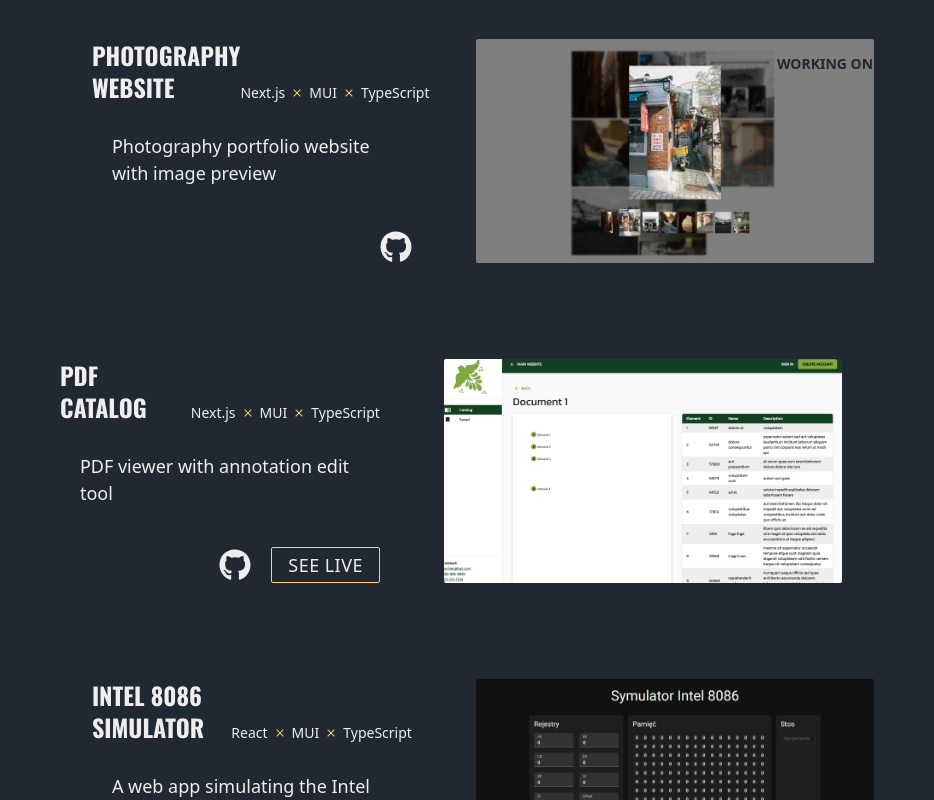
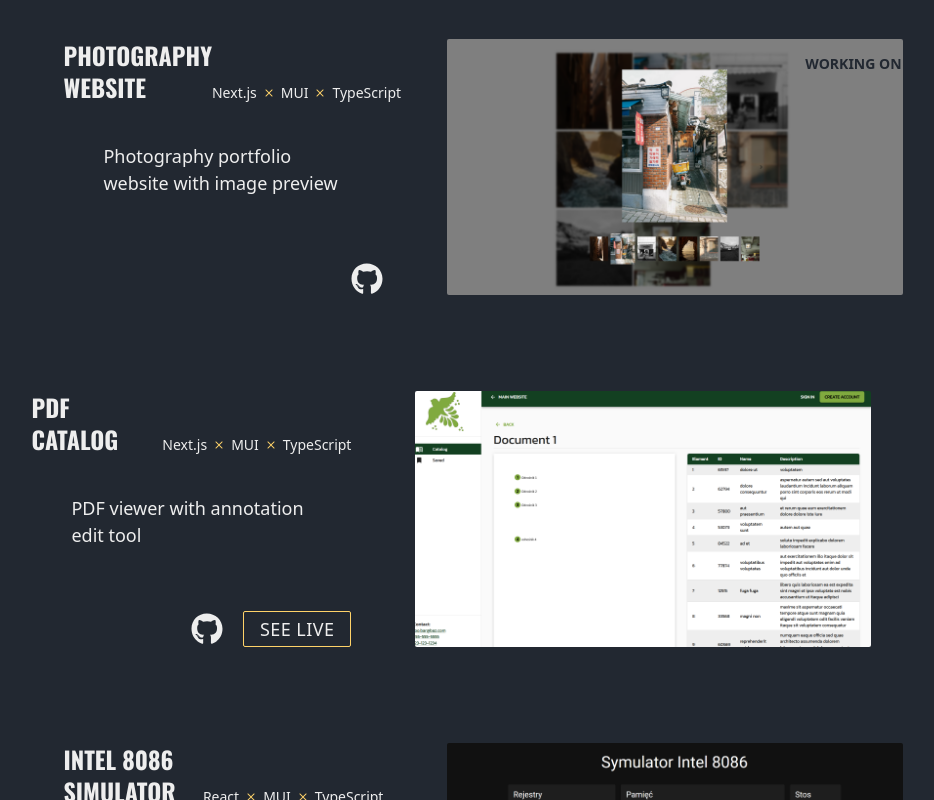
Before and after one commit to kzuraniewski/portfolio, a React (Vite) app: page / in a window 1280 px wide. Shown: the part 1900-2700 px from the top of the page, without its empty margins (173-1107 px from the left). Built offline with nearby package versions, Linux system fonts and the light colour scheme.

Commit message:
project highlight double polygon

```diff
--- a/src/components/ProjectHighlight.tsx
+++ b/src/components/ProjectHighlight.tsx
@@ -43,20 +43,31 @@
 				</div>
 
 				<PolygonBackground
+					background="accent"
 					padding={[10, 20]}
 					getPoints={(width, height) => [
-						[0, 5],
-						[width, 0],
-						[width - 25, height],
-						[5, height - 3],
+						[40, 5],
+						[width - 10, 25],
+						[width - 75, height],
+						[15, height - 25],
 					]}
 				>
-					<p>{project.description}</p>
+					<PolygonBackground
+						padding={[10, 20]}
+						getPoints={(width, height) => [
+							[0, 5],
+							[width, 0],
+							[width - 25, height],
+							[5, height - 3],
+						]}
+					>
+						<p>{project.description}</p>
+					</PolygonBackground>
 				</PolygonBackground>
 
 				<div className="grow" />
 
-				<div className="flex items-center justify-end gap-5 ml-auto">
+				<div className="flex items-center justify-end gap-5 mt-10 ml-auto">
 					<IconButton
 						size="big"
 						href={project.links.github}
@@ -108,7 +119,7 @@
 					<img
 						src={project.previewImage}
 						alt={`${project.name} preview`}
-						className="h-56 scale-[1.03] transition-[filter] aspect-video group-hover:blur-[2px] group-hover:brightness-50"
+						className="h-64 scale-[1.03] transition-[filter] aspect-video group-hover:blur-[2px] group-hover:brightness-50"
 					/>
 				</a>
 			</div>
```
